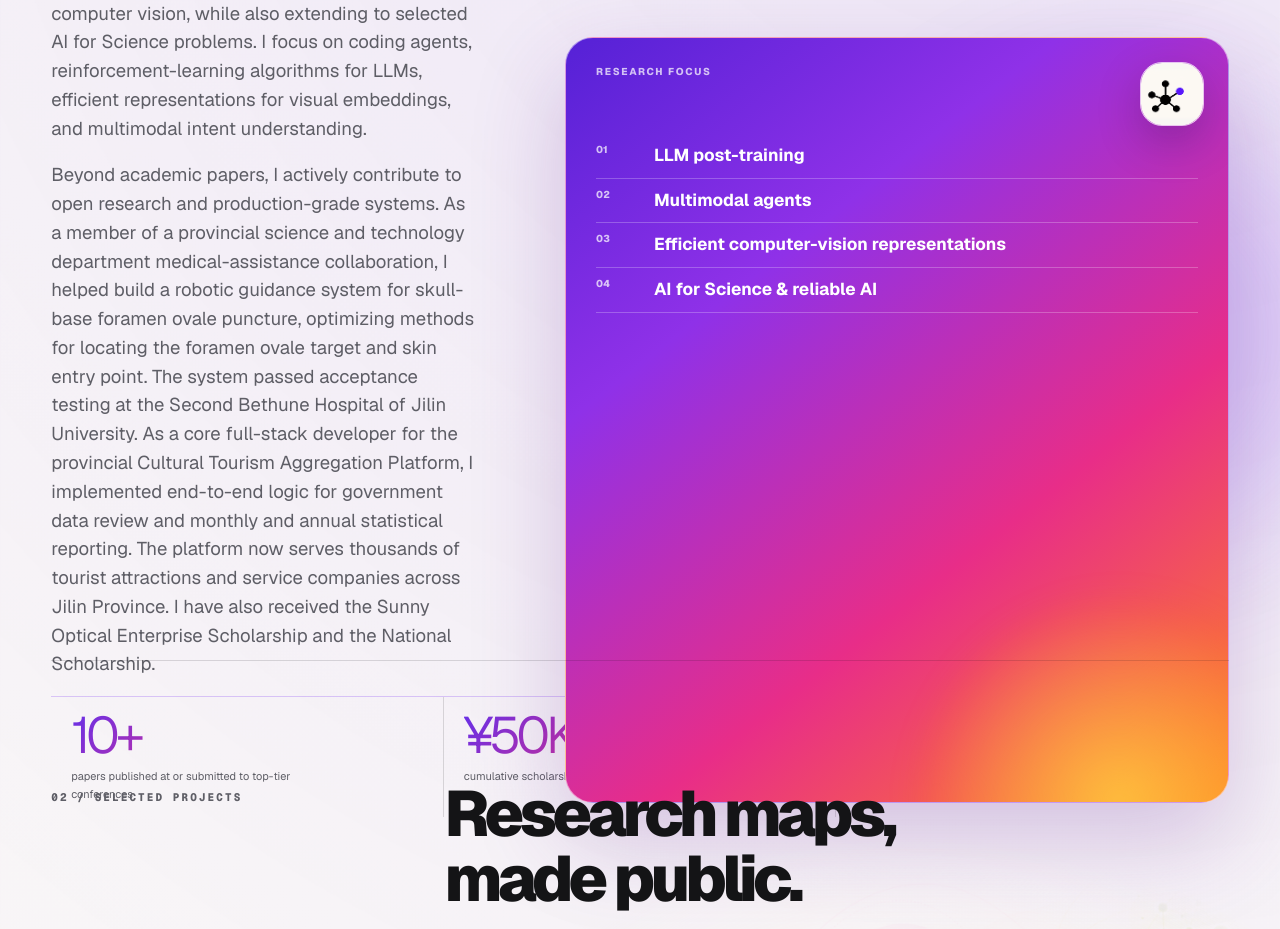
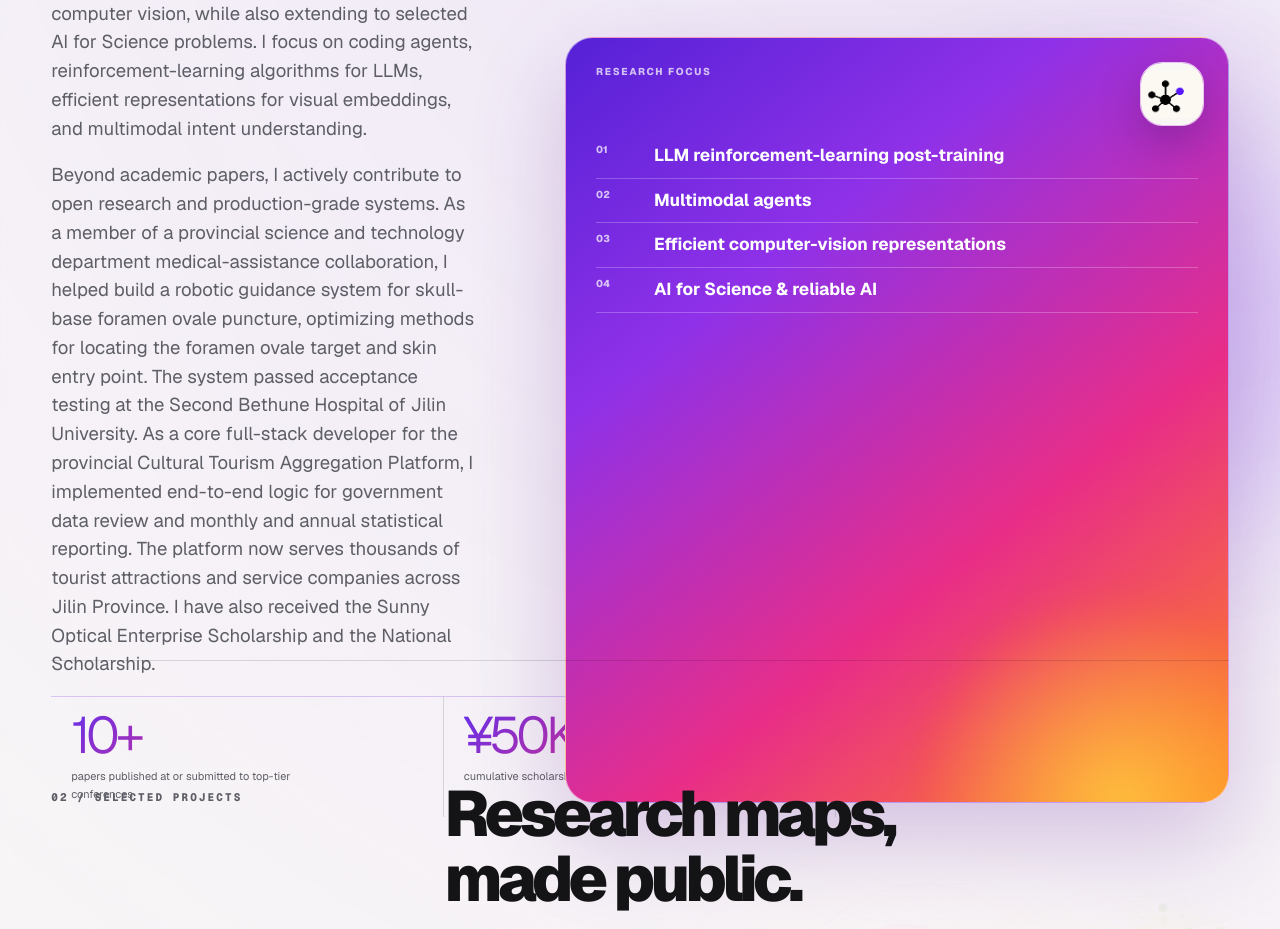
Before and after one commit to TechCloud-x/Qixiu-Li.github.io, a Next.js app: page / in a window 1280 px wide. Shown: the part 1340-2269 px from the top of the page. Built offline with nearby package versions, Linux system fonts and the light colour scheme.

Commit message:
Refine LLM research focus label

```diff
--- a/app/page.tsx
+++ b/app/page.tsx
@@ -87,7 +87,7 @@ const content = {
       "除学术论文外，我也积极参与开源研究与产业级系统研发。作为省科技厅医疗辅助合作项目成员，我参与构建颅底卵圆孔穿刺引导辅助机器人系统，负责优化卵圆孔靶点和皮肤入针点定位方法；该项目已通过吉林大学白求恩第二医院验收。作为省级项目“文旅汇总平台”的核心全栈开发人员，我参与政府部门数据审核、月报与年报数据统计汇总等全栈代码逻辑编写；该项目目前服务吉林省数千家旅游景点和服务公司。我也曾获得舜宇企业奖学金、国家奖学金等荣誉。",
     ],
     focusTitle: "研究方向",
-    focus: ["大模型后训练", "多模态智能体", "计算机视觉高效表征", "AI4Science 与可靠 AI"],
+    focus: ["大模型强化学习后训练", "多模态智能体", "计算机视觉高效表征", "AI4Science 与可靠 AI"],
     stats: [
       ["10+", "发表、投稿顶级会议论文"],
       ["5W+", "累计奖学金"],
@@ -267,7 +267,7 @@ const content = {
       "Beyond academic papers, I actively contribute to open research and production-grade systems. As a member of a provincial science and technology department medical-assistance collaboration, I helped build a robotic guidance system for skull-base foramen ovale puncture, optimizing methods for locating the foramen ovale target and skin entry point. The system passed acceptance testing at the Second Bethune Hospital of Jilin University. As a core full-stack developer for the provincial Cultural Tourism Aggregation Platform, I implemented end-to-end logic for government data review and monthly and annual statistical reporting. The platform now serves thousands of tourist attractions and service companies across Jilin Province. I have also received the Sunny Optical Enterprise Scholarship and the National Scholarship.",
     ],
     focusTitle: "Research focus",
-    focus: ["LLM post-training", "Multimodal agents", "Efficient computer-vision representations", "AI for Science & reliable AI"],
+    focus: ["LLM reinforcement-learning post-training", "Multimodal agents", "Efficient computer-vision representations", "AI for Science & reliable AI"],
     stats: [
       ["10+", "papers published at or submitted to top-tier conferences"],
       ["¥50K+", "cumulative scholarships"],
@@ -455,7 +455,7 @@ const content = {
       "Au-delà des articles scientifiques, je contribue activement à la recherche ouverte et au développement de systèmes de niveau industriel. Dans le cadre d’une collaboration d’assistance médicale du département provincial des sciences et technologies, j’ai participé à la construction d’un système robotisé de guidage pour la ponction du foramen ovale à la base du crâne, en optimisant la localisation de la cible et du point d’entrée cutané. Le système a été validé par le Second Bethune Hospital de l’Université de Jilin. En tant que développeur full-stack principal de la plateforme provinciale d’agrégation touristique, j’ai conçu la logique complète de contrôle des données administratives et de synthèse statistique mensuelle et annuelle. La plateforme dessert aujourd’hui des milliers de sites touristiques et d’entreprises de services dans la province du Jilin. J’ai également reçu la bourse d’entreprise Sunny Optical et la Bourse nationale.",
     ],
     focusTitle: "Axes de recherche",
-    focus: ["Post-entraînement des LLM", "Agents multimodaux", "Représentations visuelles efficaces", "IA pour les sciences et IA fiable"],
+    focus: ["Post-entraînement par renforcement des LLM", "Agents multimodaux", "Représentations visuelles efficaces", "IA pour les sciences et IA fiable"],
     stats: [
       ["10+", "articles publiés ou soumis à des conférences majeures"],
       ["¥50 k+", "montant cumulé des bourses"],
```
Also changed, not shown: 1 other file (tests, documents, lock files or other folders).
